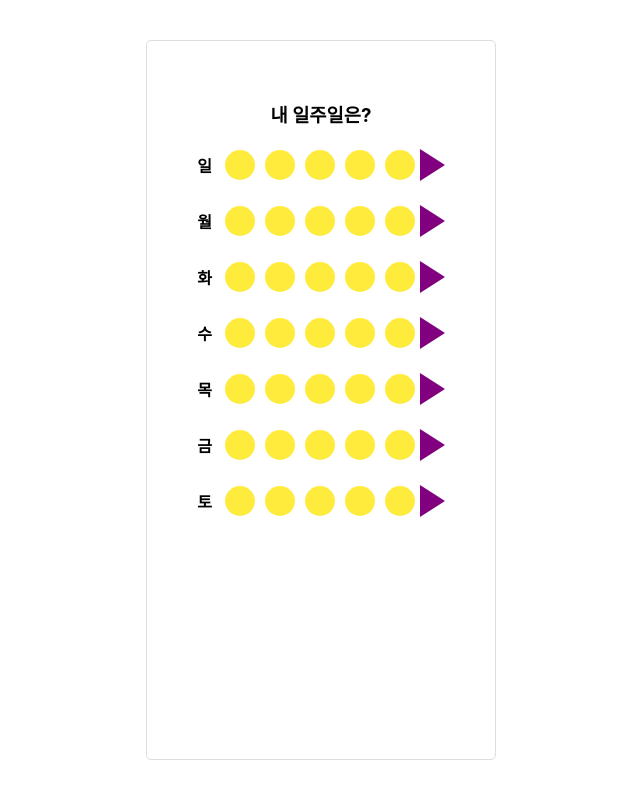
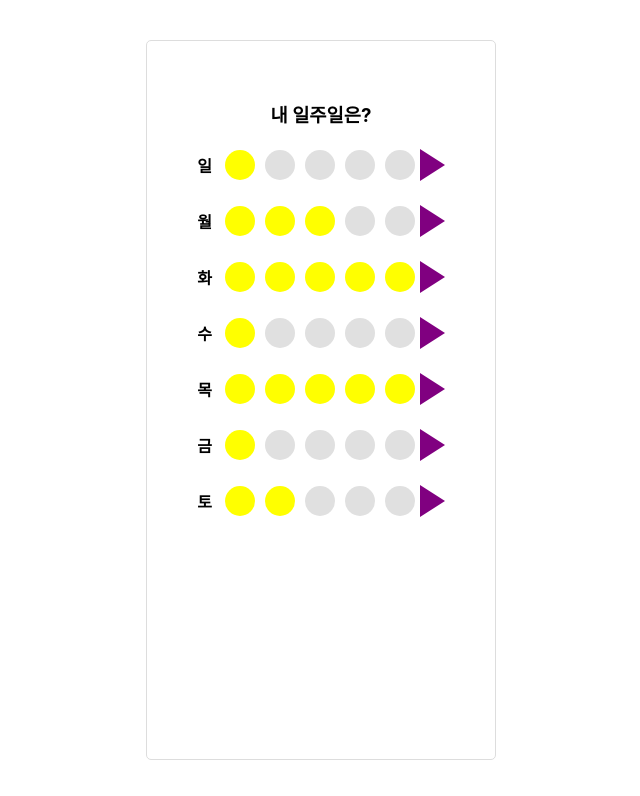
Before and after one commit to constdreamcoder/assignment_my_review, a React (Create React App) app: page / in a window 1280 px wide. Shown: the top 796 px of the page, without its empty margins (319-959 px from the left). Built offline with nearby package versions, Linux system fonts and the light colour scheme.

Commit message:
create a function of randomly generating grades.

```diff
--- a/src/Home.js
+++ b/src/Home.js
@@ -4,17 +4,36 @@ import { useHistory } from "react-router-dom";
 
 const Home = (props) => {
   const history = useHistory();
-  const days = ["일", "월", "화", "수", "목", "금", "토"];
-  const loop_num = props.loop_num;
-  const star = loop_num.map((num, idx) => <Star key={idx}></Star>);
+  const circle = props.loop_num;
+  const week = ["일", "월", "화", "수", "목", "금", "토"];
+  // const [week, setWeek] = React.useState([
+  //   { day: "일", rate: 3 },
+  //   { day: "월", rate: 4 },
+  //   { day: "화", rate: 1 },
+  //   { day: "수", rate: 2 },
+  //   { day: "목", rate: 5 },
+  //   { day: "금", rate: 2 },
+  //   { day: "토", rate: 3 },
+  // ]);
+
   return (
     <Wrapper>
       <Title>내 일주일은?</Title>
-      {days.map((day, idx) => {
+      {week.map((day, idx) => {
+        const num = Math.floor(Math.random() * 5);
         return (
           <Line key={idx}>
             <Today>{day}</Today>
-            {star}
+            {circle.map((e, i) => {
+              return (
+                <Success
+                  key={e}
+                  style={{
+                    backgroundColor: i <= num ? "yellow" : "#e0e0e0",
+                  }}
+                ></Success>
+              );
+            })}
             <Arrow
               onClick={() => {
                 history.push(`/review/${day}`);
@@ -55,12 +74,11 @@ const Today = styled.p`
   font-weight: bold;
 `;
 
-const Star = styled.div`
+const Success = styled.div`
 width: 30px;
 height: 30px;
 border-radius: 30px;
 margin: 5px;
-background-color: rgb(255, 235, 59);
 }
 `;
 
```
